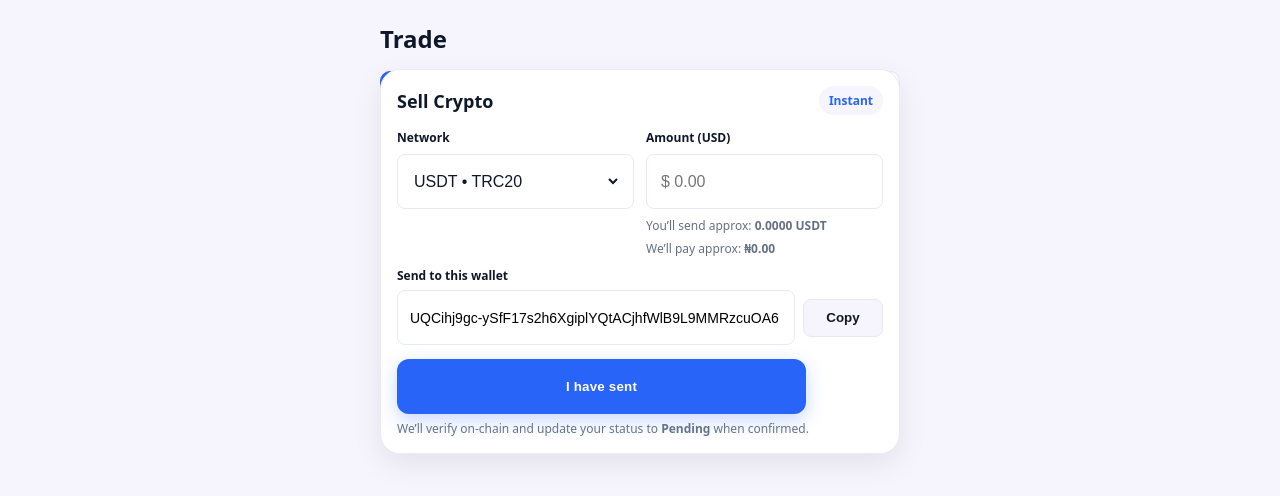
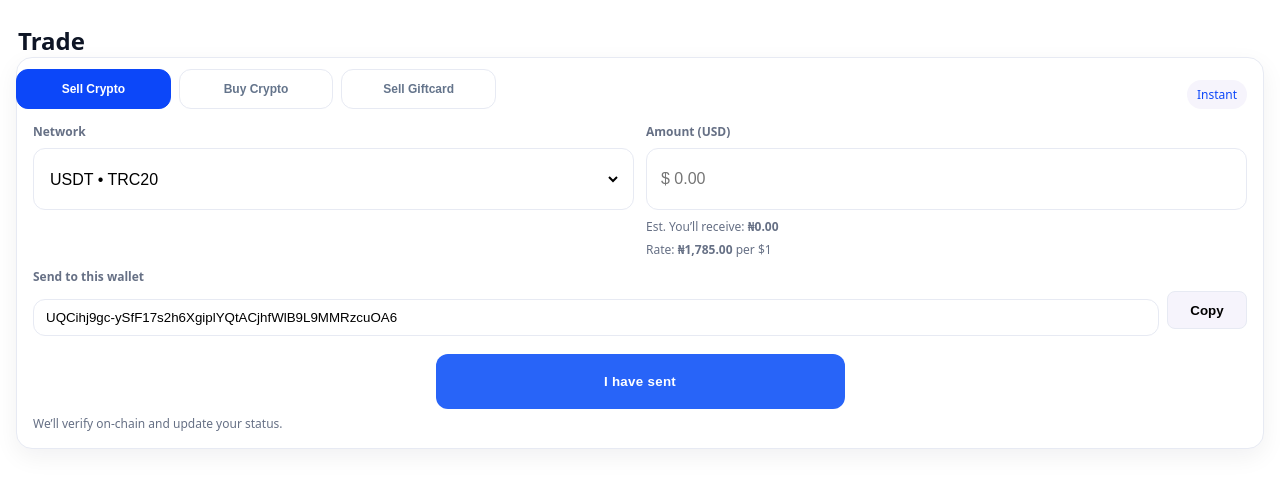
Before and after one commit to wimichub0-ai/Bnapx-User-interface-v.1, a Next.js app: page /trade in a window 1280 px wide. Shown: the top 496 px of the page. Built offline with nearby package versions, Linux system fonts and the light colour scheme.

Commit message:
Update page.jsx

```diff
--- a/app/trade/page.jsx
+++ b/app/trade/page.jsx
@@ -1,18 +1,14 @@
 'use client';
-
 import { useMemo, useState } from 'react';
-import { useRouter } from 'next/navigation';
 import { supabase } from '@/lib/supabaseClient';
 
-/* --------- Rates (NGN per 1 USD-equivalent) --------- */
 const RATES = {
   'USDT-TRC20': 1785,
   'USDT-ERC20': 1795,
   'USDT-BEP20': 1780,
   'USDC-ERC20': 1790,
-  'BTC':        1785, // prototype calc
+  'BTC': 1785, // demo: treat as NGN per $ to show Naira calc
 };
-
 const NETWORKS = [
   { code: 'USDT-TRC20', label: 'USDT • TRC20', asset: 'USDT' },
   { code: 'USDT-ERC20', label: 'USDT • ERC20', asset: 'USDT' },
@@ -20,90 +16,48 @@ const NETWORKS = [
   { code: 'USDC-ERC20', label: 'USDC • ERC20', asset: 'USDC' },
   { code: 'BTC',        label: 'BTC • Mainnet', asset: 'BTC' },
 ];
-
 const BNAPX_WALLET = 'UQCihj9gc-ySfF17s2h6XgiplYQtACjhfWlB9L9MMRzcuOA6';
 
-/* ---------------- Helpers ---------------- */
-function parseUSD(input) {
-  if (!input) return 0;
-  const cleaned = String(input).replace(/[^\d.]/g, '');
-  const num = parseFloat(cleaned);
-  return Number.isFinite(num) ? num : 0;
-}
-function formatNaira(n) {
-  if (!Number.isFinite(n)) return '₦0';
-  try {
-    return new Intl.NumberFormat('en-NG', { style:'currency', currency:'NGN', maximumFractionDigits:2 }).format(n);
-  } catch {
-    return `₦${Number(n).toLocaleString()}`;
-  }
-}
-function formatUSD(n) {
-  if (!Number.isFinite(n)) return '$0';
-  try {
-    return new Intl.NumberFormat('en-US', { style:'currency', currency:'USD', maximumFractionDigits:2 }).format(n);
-  } catch {
-    return `$${Number(n).toLocaleString()}`;
-  }
-}
-function formatCrypto(n, asset) {
-  if (!isFinite(n)) return `0 ${asset}`;
-  const digits = asset === 'BTC' ? 8 : 4;
-  return `${Number(n).toFixed(digits)} ${asset}`;
-}
-function ngnFromUsd(usd, networkCode) {
-  const rate = RATES[networkCode];
-  if (!rate || rate <= 0) return 0;
-  return usd * rate;
-}
-function randomRef(prefix='BNX') {
-  return `${prefix}-${Math.random().toString(36).slice(2,8).toUpperCase()}`;
-}
+function parseAmount(s){ const n = parseFloat(String(s).replace(/[^\d.]/g,'')); return Number.isFinite(n)? n: 0; }
+function formatNaira(n){ try{ return new Intl.NumberFormat('en-NG',{style:'currency',currency:'NGN',maximumFractionDigits:2}).format(n||0) }catch{return `₦${(n||0).toLocaleString()}`}}
+function quoteNairaFromUSD(usd, net){ const r = RATES[net]; return r>0 ? usd * r : 0; }
+function formatCrypto(n,a){ return `${Number(n||0).toFixed(a==='BTC'?8:4)} ${a}`; }
 
-/* ================= Page ================= */
-export default function TradePage() {
+export default function TradePage(){
   const [tab, setTab] = useState('sell'); // sell | buy | giftcard
-
   return (
-    <main className="screen">
-      <h2 className="heading">Trade</h2>
+    <main className="wrap">
+      <h2 className="h2">Trade</h2>
 
       {/* Segmented tabs */}
       <div className="tabs">
-        <button className={`tab ${tab==='sell' ? 'tab--active' : ''}`} onClick={()=>setTab('sell')}>Sell Crypto</button>
-        <button className={`tab ${tab==='buy' ? 'tab--active' : ''}`}  onClick={()=>setTab('buy')}>Buy Crypto</button>
-        <button className={`tab ${tab==='giftcard' ? 'tab--active' : ''}`} onClick={()=>setTab('giftcard')}>Sell Giftcard</button>
+        <button className={`tab ${tab==='sell'?'active':''}`} onClick={()=>setTab('sell')}>Sell Crypto</button>
+        <button className={`tab ${tab==='buy'?'active':''}`} onClick={()=>setTab('buy')}>Buy Crypto</button>
+        <button className={`tab ${tab==='giftcard'?'active':''}`} onClick={()=>setTab('giftcard')}>Sell Giftcard</button>
       </div>
 
       {tab==='sell' && <SellCard/>}
-      {tab==='buy' &&  <BuyCard/>}
+      {tab==='buy' && <BuyCard/>}
       {tab==='giftcard' && <GiftcardCard/>}
 
       <style jsx>{`
-        .screen{
-          min-height:100dvh;
-          background:#F6F4FC;
-          padding:16px;
-          display:flex; flex-direction:column; align-items:center;
-          padding-bottom:90px;
+        .wrap{ min-height:100dvh; padding:16px; padding-bottom:90px; background:#fff; }
+        .h2{ font-weight:800; margin:8px 2px 12px; }
+        .tabs{ position:relative; z-index:1; display:grid; grid-template-columns:repeat(3,1fr); gap:8px; margin:8px 0 12px; }
+        .tab{ padding:12px; border:1px solid #E7EAF3; border-radius:12px; background:#fff; font-weight:700; }
+        .tab.active{ background:#0C47F9; color:#fff; border-color:#0C47F9; }
+        .card{
+          position:relative; z-index:0; background:#fff; border:1px solid #E7EAF3; border-radius:16px; box-shadow:0 8px 24px rgba(16,24,40,.06);
+          padding:16px; margin-top:2px;
         }
-        .heading{
-          width:100%; max-width:520px;
-          font-weight:800; margin:6px 0 12px; color:#0f172a;
-        }
-        .tabs{
-          width:100%; max-width:520px;
-          display:grid; grid-template-columns:repeat(3, 1fr); gap:8px;
-          margin:4px 0 12px;
-        }
-        .tab{
-          height:40px;
-          border:1px solid #E7EAF3; background:#fff; color:#0f172a;
-          border-radius:10px; font-weight:600; cursor:pointer;
-        }
-        .tab--active{
-          background:#2864F8; color:#fff; border-color:#2864F8;
-        }
+        .grid{ display:grid; grid-template-columns:1fr 1fr; gap:12px; }
+        .field{ display:flex; align-items:center; border:1px solid #E7EAF3; border-radius:12px; background:#fff; padding:10px 12px; }
+        .field input, .field select{ flex:1; border:0; outline:0; font-size:16px; height:40px; background:transparent; }
+        .note{ font-size:12px; color:#667085; margin-top:6px; }
+        .copyrow{ display:flex; gap:8px; }
+        .copybtn{ width:80px; height:38px; border-radius:8px; background:#F6F4FC; border:1px solid #E7EAF3; font-weight:700; }
+        .btn{ width:409px; height:55px; border-radius:12px; border:0; background:#2864F8; color:#fff; font-weight:800; display:grid; place-items:center; margin:10px auto 0; }
+        @media (max-width:430px){ .btn{ width:100%; max-width:409px; } .grid{ grid-template-columns:1fr; } }
       `}</style>
     </main>
   );
@@ -111,339 +65,121 @@ export default function TradePage() {
 
 /* ---------------- SELL ---------------- */
 function SellCard(){
-  const router = useRouter();
-  const [network, setNetwork] = useState('USDT-TRC20');
-  const [usd, setUsd] = useState('');
+  const [network, setNet] = useState('USDT-TRC20');
+  const [usd, setUSD] = useState('');
   const [copied, setCopied] = useState(false);
-  const [confirmOpen, setConfirmOpen] = useState(false);
-  const [saving, setSaving] = useState(false);
 
-  const asset = useMemo(() => NETWORKS.find(n => n.code === network)?.asset || 'USDT', [network]);
-  const usdValue = parseUSD(usd);
-  const naira = useMemo(() => ngnFromUsd(usdValue, network), [usdValue, network]);
-  const estCrypto = asset === 'BTC' ? usdValue / 100000 : usdValue; // placeholder demo
+  const asset = useMemo(()=> NETWORKS.find(n=>n.code===network)?.asset || 'USDT', [network]);
+  const amountUSD = parseAmount(usd);
+  const naira = useMemo(()=> quoteNairaFromUSD(amountUSD, network), [amountUSD, network]);
 
   async function copyAddr(){
-    try {
-      await navigator.clipboard.writeText(BNAPX_WALLET);
-      setCopied(true);
-      setTimeout(()=>setCopied(false), 1200);
-    } catch {}
-  }
-
-  async function insertTrade() {
-    setSaving(true);
-    try {
-      const { data: auth } = await supabase.auth.getUser();
-      const user = auth?.user;
-      if (!user) {
-        alert('Please login first');
-        router.push('/auth/login');
-        return;
-      }
-      const tx_ref = randomRef('SELL');
-      const { error } = await supabase.from('trades').insert([
-        {
-          user_id: user.id,
-          type: 'sell',
-          asset,
-          network_code: network,
-          usd_amount: usdValue,
-          ngn_amount: naira,
-          to_address: null,
-          status: 'pending',
-          tx_ref,
-        },
-      ]);
-      if (error) {
-        console.error(error);
-        alert('Could not create trade. Check console / Supabase RLS.');
-        return;
-      }
-      alert('Trade marked Pending. You can see it on History.');
-      router.push('/history');
-    } finally {
-      setSaving(false);
-    }
+    try{ await navigator.clipboard.writeText(BNAPX_WALLET); setCopied(true); setTimeout(()=>setCopied(false),1200); }catch{}
   }
 
   return (
     <section className="card">
-      <div className="cardHead">
-        <div className="cardTitle">Sell Crypto</div>
-        <span className="chip">Instant</span>
+      <div style={{display:'flex',justifyContent:'space-between',alignItems:'center',marginBottom:8}}>
+        <div style={{fontSize:18,fontWeight:800}}>Sell Crypto</div>
+        <span className="note" style={{background:'#F6F4FC',padding:'6px 10px',borderRadius:999,color:'#0C47F9'}}>Instant</span>
       </div>
 
-      <div className="row2">
-        <div className="cell">
-          <div className="label">Network</div>
+      <div className="grid">
+        <div>
+          <div className="note" style={{fontWeight:700, marginBottom:6}}>Network</div>
           <div className="field">
-            <select value={network} onChange={e=>setNetwork(e.target.value)}>
-              {NETWORKS.map(n => <option key={n.code} value={n.code}>{n.label}</option>)}
+            <select value={network} onChange={e=>setNet(e.target.value)}>
+              {NETWORKS.map(n=> <option key={n.code} value={n.code}>{n.label}</option>)}
             </select>
           </div>
         </div>
 
-        <div className="cell">
-          <div className="label">Amount (USD)</div>
+        <div>
+          <div className="note" style={{fontWeight:700, marginBottom:6}}>Amount (USD)</div>
           <div className="field">
-            <input
-              placeholder="$ 0.00"
-              inputMode="decimal"
-              value={usd}
-              onChange={e=>setUsd(e.target.value)}
-            />
+            <input placeholder="$ 0.00" inputMode="decimal" value={usd} onChange={e=>setUSD(e.target.value)} />
           </div>
-          <div className="hint">You’ll send approx: <b>{formatCrypto(estCrypto, asset)}</b></div>
-          <div className="hint">We’ll pay approx: <b>{formatNaira(naira)}</b></div>
+          <div className="note">Est. You’ll receive: <b>{formatNaira(naira)}</b></div>
+          <div className="note">Rate: <b>{formatNaira(RATES[network])}</b> per $1</div>
         </div>
       </div>
 
-      <div className="walletBlock">
-        <div className="label">Send to this wallet</div>
-        <div className="walletRow">
-          <input className="walletInput" readOnly value={BNAPX_WALLET} />
-          <button className="copyBtn" type="button" onClick={copyAddr}>{copied ? 'Copied' : 'Copy'}</button>
+      <div style={{marginTop:10}}>
+        <div className="note" style={{fontWeight:700, marginBottom:6}}>Send to this wallet</div>
+        <div className="copyrow">
+          <input readOnly className="field" style={{flex:1}} value={BNAPX_WALLET}/>
+          <button type="button" className="copybtn" onClick={copyAddr}>{copied? 'Copied':'Copy'}</button>
         </div>
       </div>
 
-      <button className="primaryBtn" disabled={saving} onClick={()=>setConfirmOpen(true)}>
-        {saving ? 'Saving…' : 'I have sent'}
-      </button>
-      <div className="footNote">We’ll verify on-chain and update your status to <b>Pending</b> when confirmed.</div>
-
-      {confirmOpen && (
-        <ConfirmModal
-          title="Confirm transfer"
-          desc={`You’re confirming a transfer on ${network}. We’ll mark this trade as Pending and notify you when it’s confirmed.`}
-          onClose={()=>setConfirmOpen(false)}
-          onConfirm={()=>{ setConfirmOpen(false); insertTrade(); }}
-        />
-      )}
-
-      <style jsx>{baseCardCss}</style>
+      <button className="btn" onClick={()=>alert('Marked as Pending (demo)')}>I have sent</button>
+      <div className="note">We’ll verify on-chain and update your status.</div>
     </section>
   );
 }
 
 /* ---------------- BUY ---------------- */
 function BuyCard(){
-  const router = useRouter();
-  const [network, setNetwork] = useState('USDT-TRC20');
-  const [usd, setUsd] = useState('');
-  const [toAddr, setToAddr] = useState('');
-  const [saving, setSaving] = useState(false);
+  const [network, setNet] = useState('USDT-TRC20');
+  const [usd, setUSD] = useState('');
+  const [toAddr, setAddr] = useState('');
 
-  const asset = useMemo(() => NETWORKS.find(n => n.code === network)?.asset || 'USDT', [network]);
-  const usdValue = parseUSD(usd);
-  const naira = useMemo(() => ngnFromUsd(usdValue, network), [usdValue, network]);
-  const estReceive = asset === 'BTC' ? usdValue / 100000 : usdValue; // placeholder
+  const asset = useMemo(()=> NETWORKS.find(n=>n.code===network)?.asset || 'USDT', [network]);
+  const amountUSD = parseAmount(usd);
+  const naira = useMemo(()=> quoteNairaFromUSD(amountUSD, network), [amountUSD, network]);
 
-  async function createOrder(){
-    setSaving(true);
-    try {
-      const { data: auth } = await supabase.auth.getUser();
-      const user = auth?.user;
-      if (!user) {
-        alert('Please login first');
-        router.push('/auth/login');
-        return;
-      }
-      if (!toAddr.trim()) {
-        alert('Please enter a wallet address to receive.');
-        return;
-      }
-      const tx_ref = randomRef('BUY');
-      const { error } = await supabase.from('trades').insert([
-        {
-          user_id: user.id,
-          type: 'buy',
-          asset,
-          network_code: network,
-          usd_amount: usdValue,
-          ngn_amount: naira,
-          to_address: toAddr.trim(),
-          status: 'pending',
-          tx_ref,
-        },
-      ]);
-      if (error) {
-        console.error(error);
-        alert('Could not create trade. Check console / Supabase RLS.');
-        return;
-      }
-      alert('Buy order created as Pending. See History.');
-      router.push('/history');
-    } finally {
-      setSaving(false);
-    }
+  function createOrder(){
+    alert(`Buy: ${amountUSD} USD → ${formatNaira(naira)} on ${network}\nSend to: ${toAddr}\n(Pending)`);
   }
 
   return (
     <section className="card">
-      <div className="cardHead">
-        <div className="cardTitle">Buy Crypto</div>
-        <span className="chip chip--blue">Best rates</span>
+      <div style={{display:'flex',justifyContent:'space-between',alignItems:'center',marginBottom:8}}>
+        <div style={{fontSize:18,fontWeight:800}}>Buy Crypto</div>
+        <span className="note" style={{background:'#F6F4FC',padding:'6px 10px',borderRadius:999,color:'#0C47F9'}}>Best rates</span>
       </div>
 
-      <div className="row2">
-        <div className="cell">
-          <div className="label">Network</div>
+      <div className="grid">
+        <div>
+          <div className="note" style={{fontWeight:700, marginBottom:6}}>Network</div>
           <div className="field">
-            <select value={network} onChange={e=>setNetwork(e.target.value)}>
-              {NETWORKS.map(n => <option key={n.code} value={n.code}>{n.label}</option>)}
+            <select value={network} onChange={e=>setNet(e.target.value)}>
+              {NETWORKS.map(n=> <option key={n.code} value={n.code}>{n.label}</option>)}
             </select>
           </div>
         </div>
 
-        <div className="cell">
-          <div className="label">Amount (USD)</div>
+        <div>
+          <div className="note" style={{fontWeight:700, marginBottom:6}}>Amount (USD)</div>
           <div className="field">
-            <input
-              placeholder="$ 0.00"
-              inputMode="decimal"
-              value={usd}
-              onChange={e=>setUsd(e.target.value)}
-            />
+            <input placeholder="$ 0.00" inputMode="decimal" value={usd} onChange={e=>setUSD(e.target.value)} />
           </div>
-          <div className="hint">You’ll receive approx: <b>{formatCrypto(estReceive, asset)}</b></div>
-          <div className="hint">You’ll pay approx: <b>{formatNaira(naira)}</b></div>
+          <div className="note">Est. You’ll pay: <b>{formatNaira(naira)}</b></div>
+          <div className="note">Rate: <b>{formatNaira(RATES[network])}</b> per $1</div>
         </div>
       </div>
 
-      <div className="cell" style={{marginTop:8}}>
-        <div className="label">Your wallet address (receive)</div>
+      <div style={{marginTop:10}}>
+        <div className="note" style={{fontWeight:700, marginBottom:6}}>Your wallet address (receive)</div>
         <div className="field">
-          <input
-            placeholder="Paste the wallet to receive crypto"
-            value={toAddr}
-            onChange={e=>setToAddr(e.target.value)}
-          />
+          <input placeholder="Paste the wallet to receive crypto" value={toAddr} onChange={e=>setAddr(e.target.value)} />
         </div>
       </div>
 
-      <button className="primaryBtn" disabled={saving} onClick={createOrder}>
-        {saving ? 'Saving…' : 'Create Test Payment'}
-      </button>
-      <div className="footNote">We’ll send the crypto to the address above once payment is confirmed.</div>
-
-      <style jsx>{baseCardCss}</style>
+      <button className="btn" onClick={createOrder}>Create Order</button>
     </section>
   );
 }
 
-/* ---------------- GIFTCARD (placeholder) ---------------- */
+/* ---------------- Giftcard placeholder ---------------- */
 function GiftcardCard(){
   return (
     <section className="card">
-      <div className="cardHead">
-        <div className="cardTitle">Sell Giftcard</div>
-        <span className="chip">Coming soon</span>
+      <div style={{display:'flex',justifyContent:'space-between',alignItems:'center',marginBottom:8}}>
+        <div style={{fontSize:18,fontWeight:800}}>Sell Giftcard</div>
+        <span className="note" style={{background:'#F6F4FC',padding:'6px 10px',borderRadius:999,color:'#0C47F9'}}>Coming soon</span>
       </div>
-      <div className="hint">UI will match your giftcard flow with logos, categories, and rates.</div>
-      <style jsx>{baseCardCss}</style>
+      <div className="note">Giftcard Redeeming with sharp rate coming soon.</div>
     </section>
   );
 }
-
-/* ---------------- Modal ---------------- */
-function ConfirmModal({ title, desc, onClose, onConfirm }) {
-  return (
-    <div className="modal-backdrop">
-      <div className="modal">
-        <button className="modal-close" onClick={onClose}>×</button>
-        <h3 className="m-title">{title}</h3>
-        <p className="m-desc">{desc}</p>
-        <div className="actions">
-          <button className="cancel" onClick={onClose}>Cancel</button>
-          <button className="confirm" onClick={onConfirm}>Confirm</button>
-        </div>
-      </div>
-
-      <style jsx>{`
-        .modal-backdrop {
-          position: fixed; inset: 0; z-index: 50;
-          background: rgba(0,0,0,0.45);
-          display:flex; align-items:center; justify-content:center;
-          padding:24px;
-        }
-        .modal {
-          width:100%; max-width:420px;
-          background:#fff; border-radius:16px;
-          padding:18px 16px 16px;
-          box-shadow:0 15px 40px rgba(0,0,0,0.18);
-          position:relative;
-        }
-        .modal-close {
-          position:absolute; right:8px; top:4px;
-          background:transparent; border:0; font-size:26px; line-height:1; cursor:pointer;
-        }
-        .m-title { margin:6px 0 4px; font-size:18px; font-weight:800; color:#0f172a; }
-        .m-desc  { margin:0 0 10px; color:#475467; }
-        .actions { display:flex; gap:8px; justify-content:flex-end; }
-        .cancel {
-          height:40px; padding:0 14px; border-radius:10px;
-          border:1px solid #E7EAF3; background:#fff; cursor:pointer; font-weight:600;
-        }
-        .confirm {
-          height:40px; padding:0 14px; border-radius:10px; border:0;
-          background:#2864F8; color:#fff; cursor:pointer; font-weight:700;
-          box-shadow:0 6px 18px rgba(40,100,248,.25);
-        }
-      `}</style>
-    </div>
-  );
-}
-
-/* ------------- Shared card CSS (styled-jsx) ------------- */
-const baseCardCss = `
-  .card{
-    width:100%; max-width:520px;
-    background:#fff; border-radius:20px;
-    box-shadow:0 10px 30px rgba(16,24,40,.08);
-    padding:16px; margin:10px 0;
-  }
-  .cardHead{ display:flex; align-items:center; justify-content:space-between; margin-bottom:6px; }
-  .cardTitle{ font-size:18px; font-weight:800; color:#0f172a; }
-  .chip{
-    background:#F6F4FC; color:#2864F8;
-    padding:6px 10px; border-radius:999px; font-size:12px; font-weight:700;
-  }
-  .chip--blue{ background:#e9ecff; }
-  .row2{ display:grid; grid-template-columns:1fr 1fr; gap:12px; margin-top:8px; }
-  @media (max-width:560px){ .row2{ grid-template-columns:1fr; } }
-
-  .label{ font-size:12px; font-weight:700; color:#0f172a; margin:6px 0; }
-  .field{
-    width:min(409px, 100%); height:55px;
-    background:#fff; border:1px solid #E7EAF3; border-radius:8px;
-    display:flex; align-items:center; padding:0 12px;
-  }
-  .field input, .field select{
-    width:100%; height:100%; border:0; outline:0; background:transparent; font-size:16px; color:#0f172a;
-  }
-
-  .walletBlock{ margin-top:10px; }
-  .walletRow{ display:flex; gap:8px; align-items:center; }
-  .walletInput{
-    flex:1; height:55px;
-    border:1px solid #E7EAF3; border-radius:8px;
-    padding:0 12px; font-size:14px;
-  }
-  .copyBtn{
-    width:80px; height:38px;
-    background:#F6F4FC; color:#101828; border:1px solid #E7EAF3;
-    border-radius:8px; font-weight:600; cursor:pointer;
-  }
-
-  .hint{ margin-top:6px; font-size:12px; color:#667085; }
-
-  .primaryBtn{
-    width:min(409px, 100%); height:55px; margin:14px 0 6px;
-    background:#2864F8; color:#fff; border:0; border-radius:12px;
-    font-weight:700; letter-spacing:.2px;
-    display:flex; align-items:center; justify-content:center;
-    cursor:pointer; box-shadow:0 6px 18px rgba(40,100,248,.25);
-  }
-  .footNote{ font-size:12px; color:#64748b; }
-`;
```
